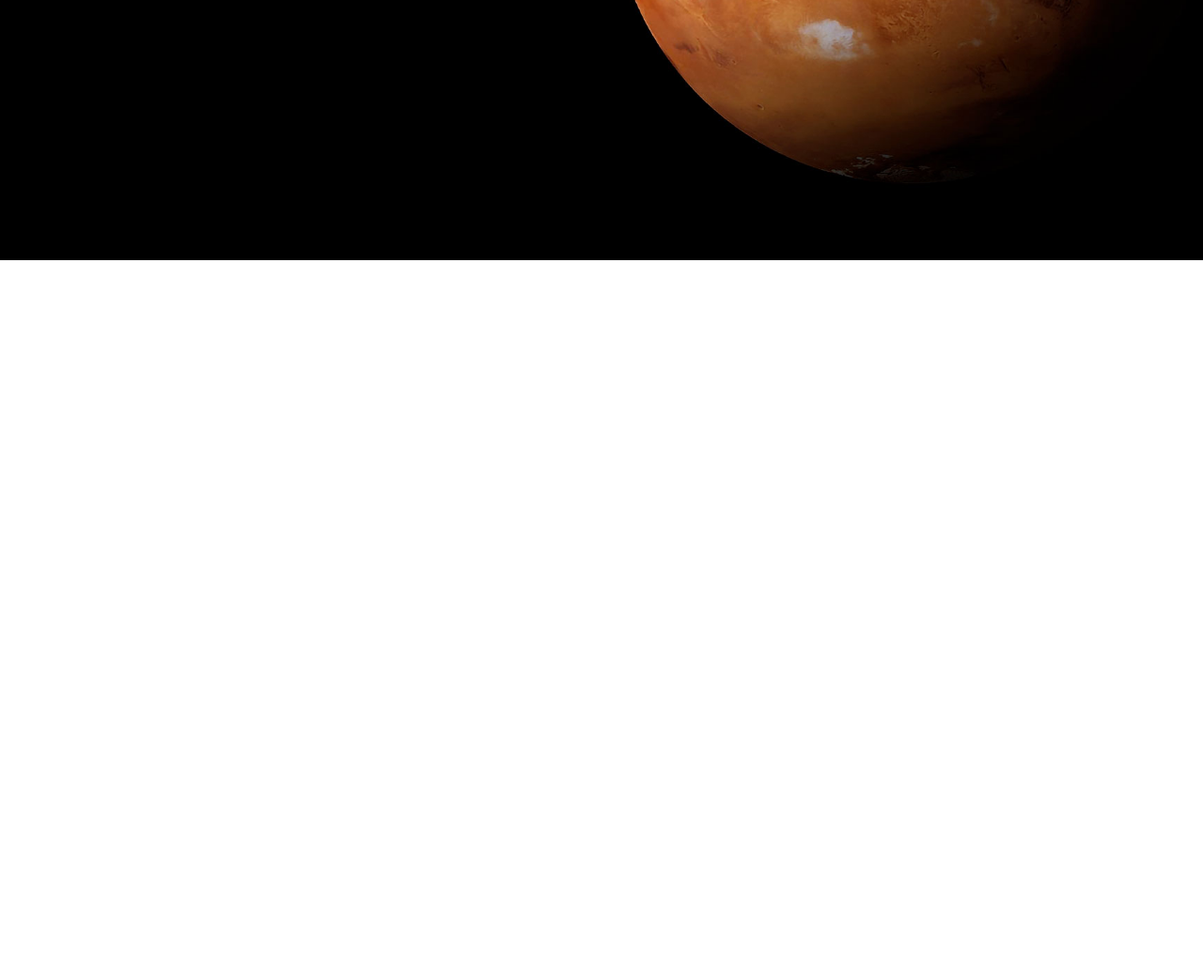
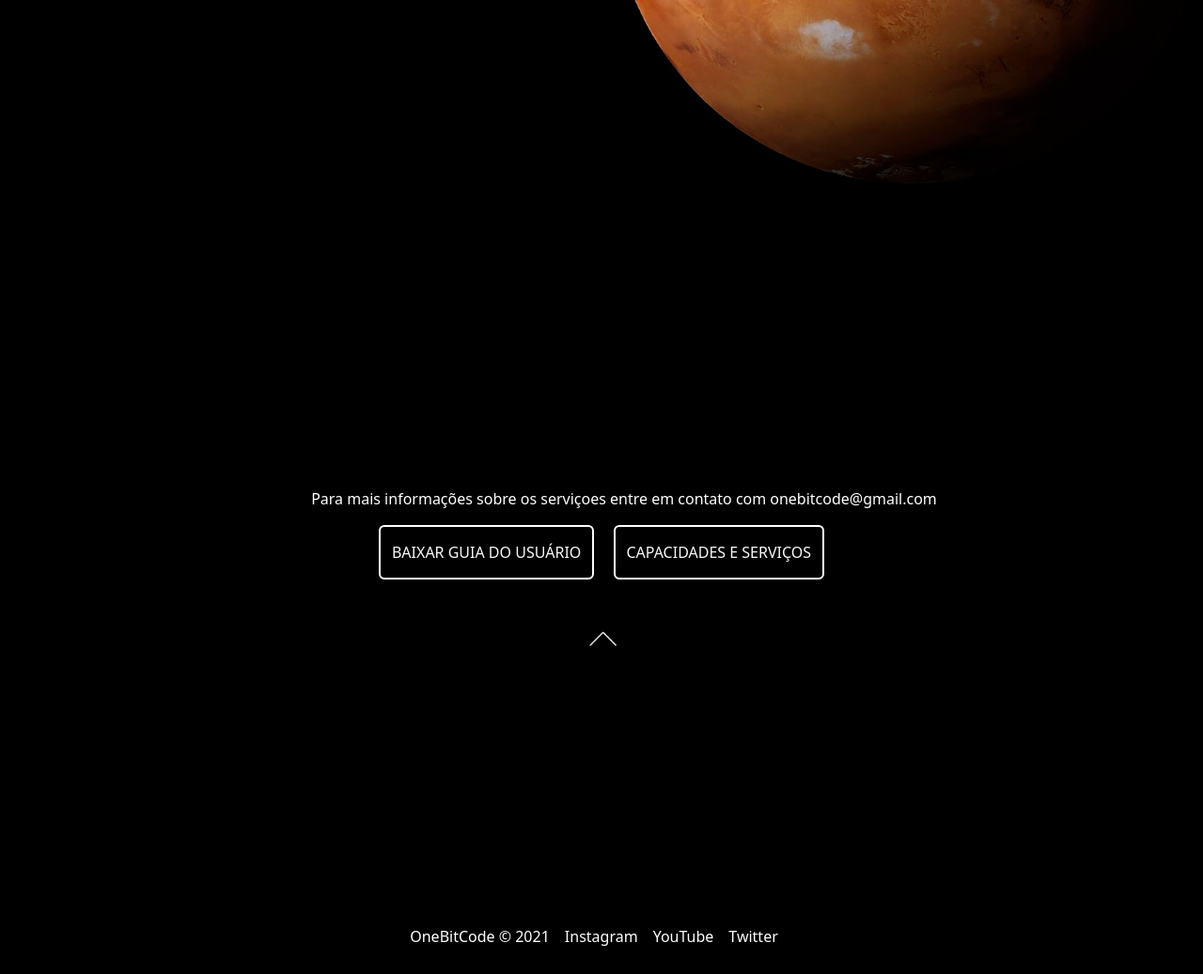
Before and after one commit to leonardoxavier11/onebitcode, a plain HTML site: page Bootstrap/Aula 6 - Apresentação do Projeto Final/folders-html/human-space-fligth.html in a window 1280 px wide. Shown: the part 3883-4920 px from the top of the page at 94% size. Before the commit the page ends 4160 px from the top, so only its background shows below. Drawn offline with nearby package versions, Linux system fonts and the light colour scheme.

Commit message:
ajustes2

```diff
--- a/Bootstrap/Aula 6 - Apresentação do Projeto Final/Sass/pages/human-space-fligth.scss
+++ b/Bootstrap/Aula 6 - Apresentação do Projeto Final/Sass/pages/human-space-fligth.scss
@@ -140,3 +140,27 @@
     }
 
 }
+
+#container11 {
+    height: 85vh;
+    color: $primarycolor-main;
+    background-color: black;
+    display: flex;
+    flex-direction: column;
+    justify-content: center;
+    align-items: center;
+
+    .box08 {
+        display: flex;
+    }
+
+    a {
+        p {
+            span {
+                color: $secundaycolor-main;
+            }
+        }
+    }
+
+
+}
--- a/Bootstrap/Aula 6 - Apresentação do Projeto Final/Sass/variables/common.scss
+++ b/Bootstrap/Aula 6 - Apresentação do Projeto Final/Sass/variables/common.scss
@@ -30,6 +30,16 @@ a {
     }
 }
 
+.btn02 {
+    height: 58px;
+    border: 2px white solid;
+
+    &:hover {
+        font-weight: bold;
+        transition: 0s;
+    }
+}
+
 .arrow {
     width: 95px;
 }
@@ -38,3 +48,17 @@ a {
     width: 95px;
     transform: rotate(180deg); //Esse comando faz com que a img da seta vire em 180°
 }
+
+.footer {
+    span {
+        color: $primarycolor-main;
+    }
+}
+
+.footer {
+    span {
+        a {
+            font-size: 0.5rem;
+        }
+    }
+}
--- a/Bootstrap/Aula 6 - Apresentação do Projeto Final/folders-html/human-space-fligth.html
+++ b/Bootstrap/Aula 6 - Apresentação do Projeto Final/folders-html/human-space-fligth.html
@@ -26,7 +26,7 @@
 
 <body>
     <main>
-        <div class="container-fluid container05 pt-4">
+        <div class="container-fluid container05 pt-4" id="nextcontainer5">
             <div class="container">
                 <nav>
                     <a href="../index.html" class="me-5" id="home">
@@ -89,6 +89,27 @@
                 <button type="button" class="btn btn-outline-light btn01">EXPLORAR</button>
             </div>
         </div>
+        <div class="container-fluid" id="container11">
+            <div class="ps-5 box08">
+                <p>Para mais informações sobre os serviçoes entre em contato com</p><a href="https://www.instagram.com/onebitcode/"><span class="ms-1">onebitcode@gmail.com</span></a>
+            </div>
+            <div class="btn2">
+                <button type="button" class="btn btn-outline-light btn02 me-3">BAIXAR GUIA DO USUÁRIO</button>
+                <button type="button" class="btn btn-outline-light btn02">CAPACIDADES E SERVIÇOS</button>
+            </div>
+            <div class="text-center pt-5">
+                <a href="#nextcontainer5"><img src="../Imagens-projeto-onebitX/home/arrowDown.gif" alt="arrou-pulse"
+                    class="arrow2" /></a>
+              </div>
+        </div>
+        <footer>
+            <div class="footer">
+                <span class="me-3">OneBitCode © 2021</span>
+                <a class="me-3" href="#">Instagram</a>
+                <a class="me-3" href="#">YouTube</a>
+                <a class="me-3" href="#">Twitter</a>
+            </div>
+        </footer>
     </main>
 </body>
 
```
Also changed, not shown: Bootstrap/Aula 6 - Apresentação do Projeto Final/index.html (+1 -1 lines), Bootstrap/Aula 6 - Apresentação do Projeto Final/css/style.css, 1 other file.
